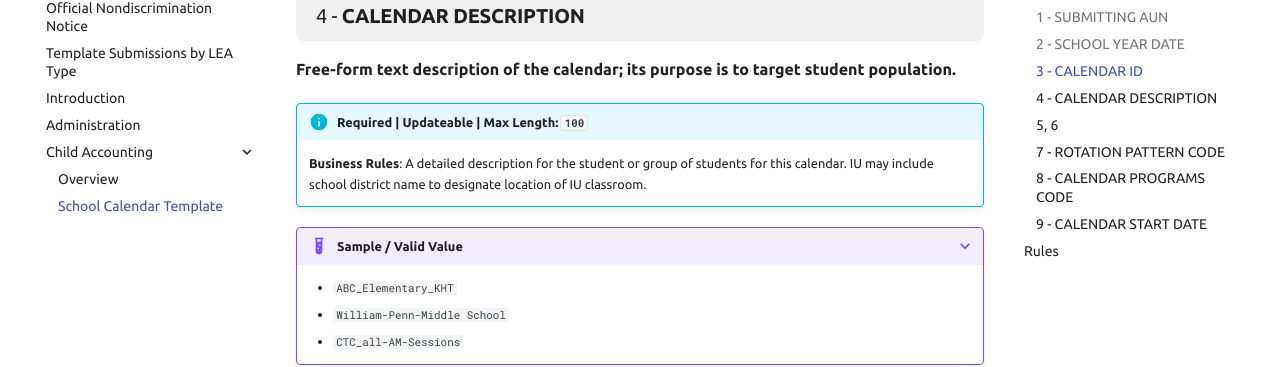
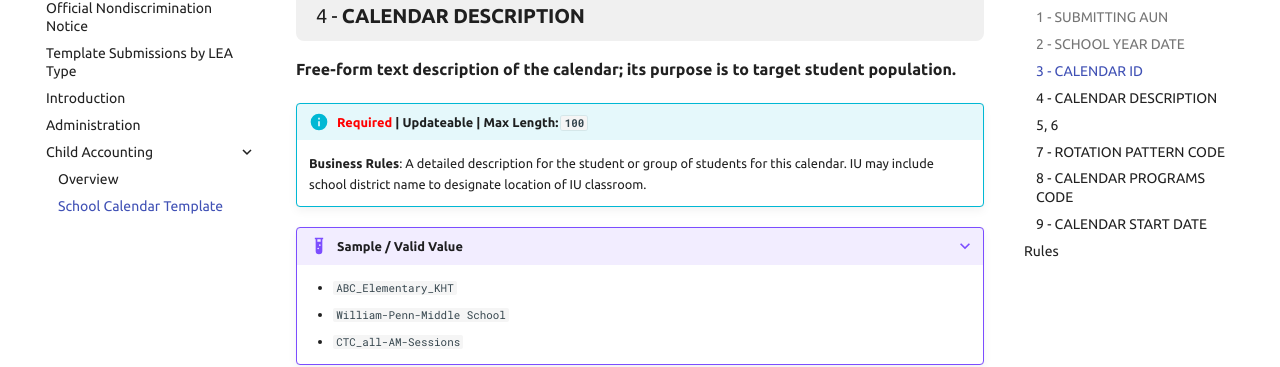
Before and after one commit to Bwest8/pimsKB, an MkDocs documentation site: the page built from docs/Child Accounting/schoolcalendar.md, in a window 1280 px wide and 900 px high, scrolled down 4726 px. Shown: the part 145-512 px from the top of the window. Built offline with MkDocs 1.6.1 and Material for MkDocs 9.7.7, drawn with Linux system fonts in a browser that asks for light colours.

Commit message:
Update calendar description formatting

```diff
--- a/docs/Child Accounting/schoolcalendar.md
+++ b/docs/Child Accounting/schoolcalendar.md
@@ -124,7 +124,7 @@ A unique numeric and/or alphabetical unit used to identify this calendar.
 ### 4 - **CALENDAR DESCRIPTION**
 **Free-form text description of the calendar; its purpose is to target student population.**
 
-!!! info " Required  |  Updateable  |  Max Length: `100`"
+!!! info " <span style="color: red; font-weight: bold;">Required</span>  |  Updateable  |  Max Length: `100`"
     **Business Rules**: A detailed description for the student or group of students for this calendar. IU may include school district name to designate location of IU classroom.
 
 ???+ example "Sample / Valid Value"
```
